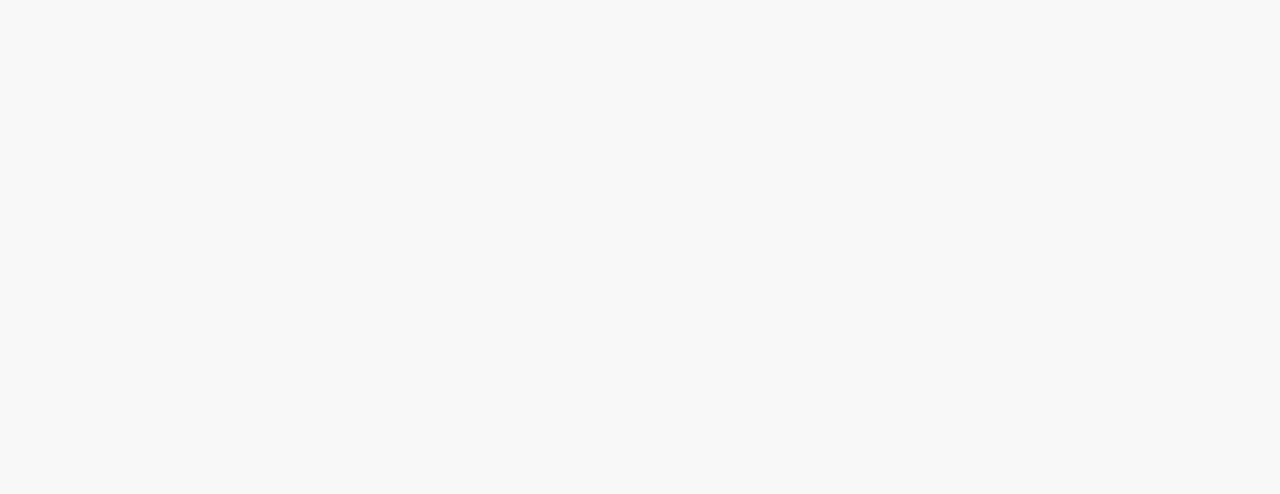
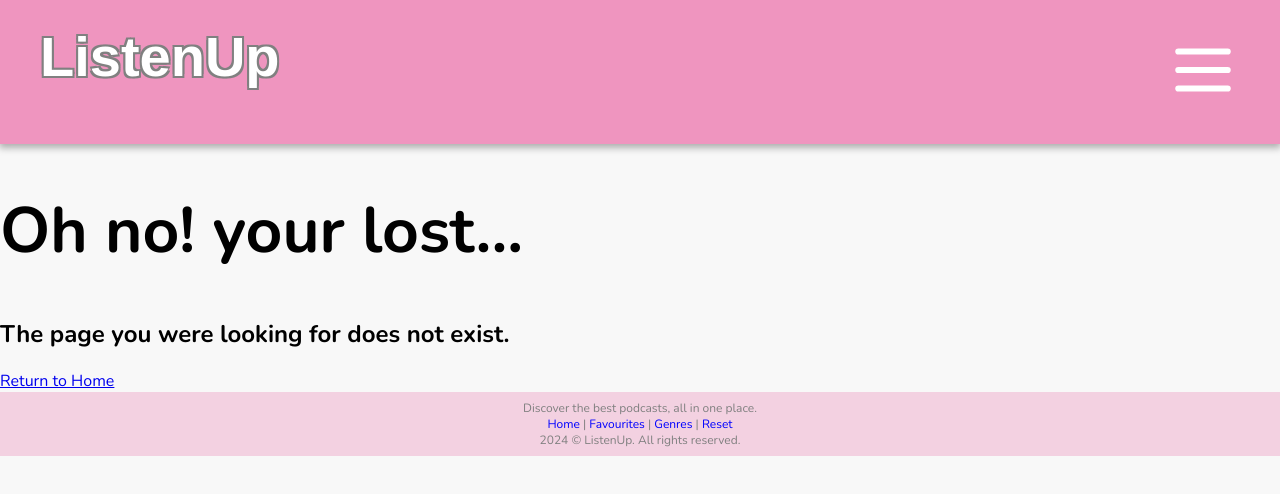
Before and after one commit to NtshebetsengM/CS20240200_WFO2407_D_Ntshebetseng-Moloi_DJS11, a React (Vite) app: page /season/1 in a window 1280 px wide. Before the commit this address had no page. Shown: the top 494 px of the page. Built offline with nearby package versions, Linux system fonts and the light colour scheme; a web font is replaced by a local one.

Commit message:
add not found page for incorrect paths

```diff
--- /dev/null
+++ b/pages/NotFound.tsx
@@ -0,0 +1,12 @@
+import {Link} from "react-router-dom"
+
+
+export default function NotFound() {
+    return (
+      <div className="not-found-container">
+        <h1>Oh no! your lost...</h1>
+        <h2>The page you were looking for does not exist.</h2>
+        <Link to="/" className="link-button">Return to Home</Link>
+      </div>
+    )
+  }
--- a/src/App.tsx
+++ b/src/App.tsx
@@ -5,6 +5,7 @@
 import {SeasonDetail } from "../pages/SeasonDetail"
 import { EpisodeDetail } from "../pages/EpisodeDetail"
 import { Favourites } from "../pages/Favourites"
+import  NotFound  from "../pages/NotFound"
 // import { Reset } from "../components/Reset"
 // import { AudioPlayer } from "../components/AudioPlayer"
 
@@ -18,6 +19,7 @@
           <Route path="season" element={<SeasonDetail />} />
           <Route path="episode" element={<EpisodeDetail />} />
           <Route path="favourites" element={<Favourites />} />
+          <Route path="*" element={<NotFound/>} />
         </Route>
       </Routes>
     </BrowserRouter>
--- a/styles/Footer.module.css
+++ b/styles/Footer.module.css
@@ -1,6 +1,6 @@
 footer{
     background-color: var(--secondary);
-    bottom: 0;
+    bottom: 0vh;
     width: 100%;
     text-align: center;
     color: gray;
```
